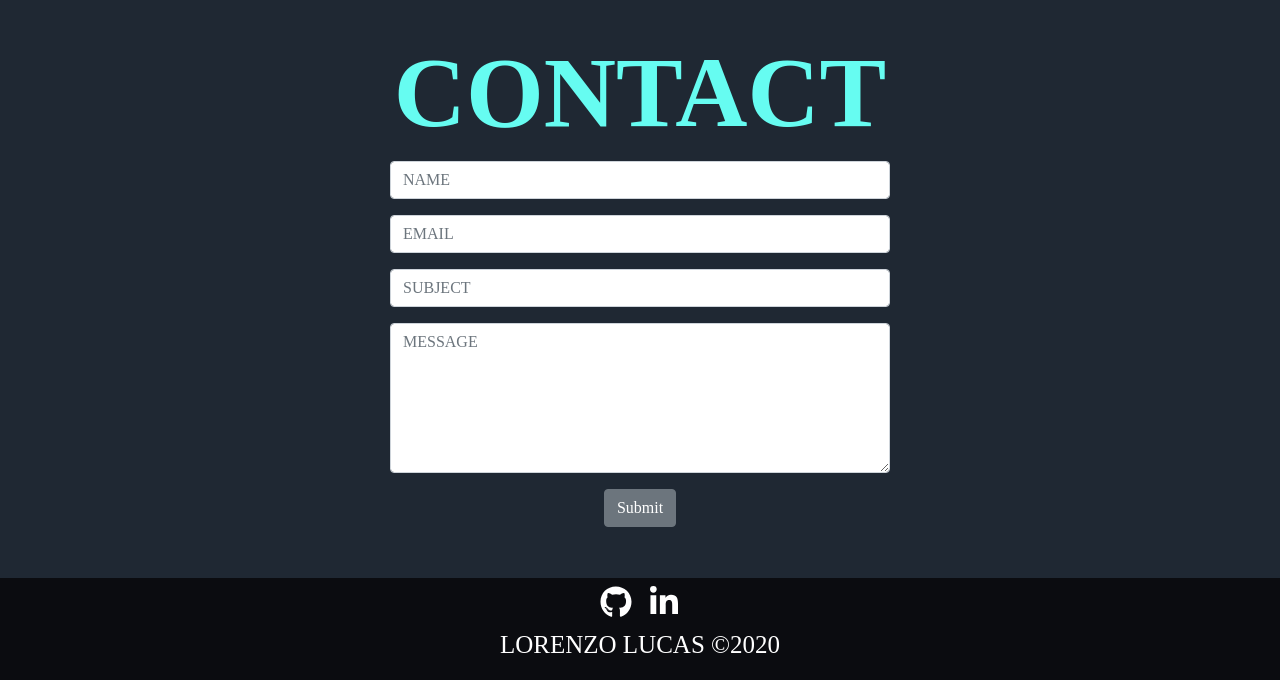
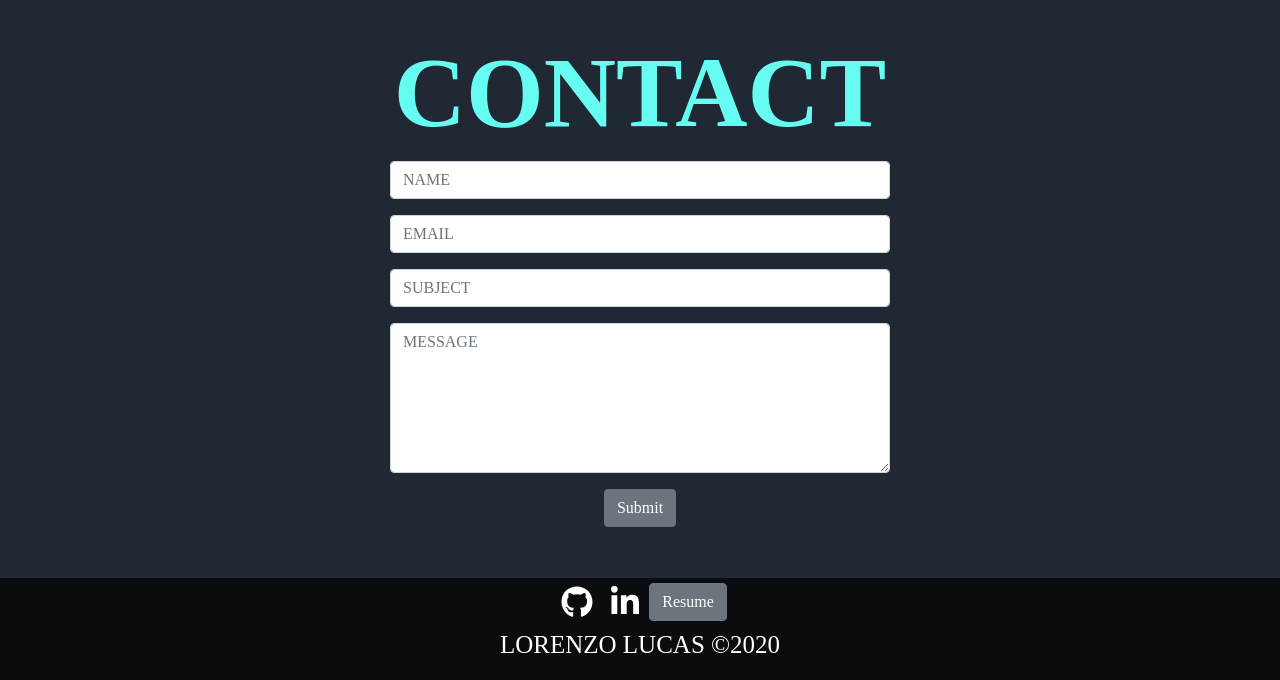
Before and after one commit to llucas314/portfolio, a React (Create React App) app: page / in a window 1280 px wide. Shown: the part 2520-3200 px from the top of the page. Built offline with nearby package versions, Linux system fonts and the light colour scheme.

Commit message:
added resume

```diff
--- a/src/components/Footer/Footer.js
+++ b/src/components/Footer/Footer.js
@@ -1,6 +1,8 @@
 import React from "react";
 import "./Footer.css";
 import { GithubBrands, LinkedinInBrands } from "../../Icons";
+import { Button } from "reactstrap";
+import resume from "../../assets/LucasResumeDec19.pdf";
 
 export default function Footer() {
   return (
@@ -22,6 +24,9 @@ export default function Footer() {
         >
           <LinkedinInBrands width={"32px"} height={"32px"} fill={"#ffffff"} />
         </a>
+        <a href={resume} download>
+          <Button className="link">Resume</Button>
+        </a>
       </div>
       <p className="footer__p">LORENZO LUCAS ©2020</p>
     </footer>
```
Also changed, not shown: 1 other file (tests, documents, lock files or other folders).
